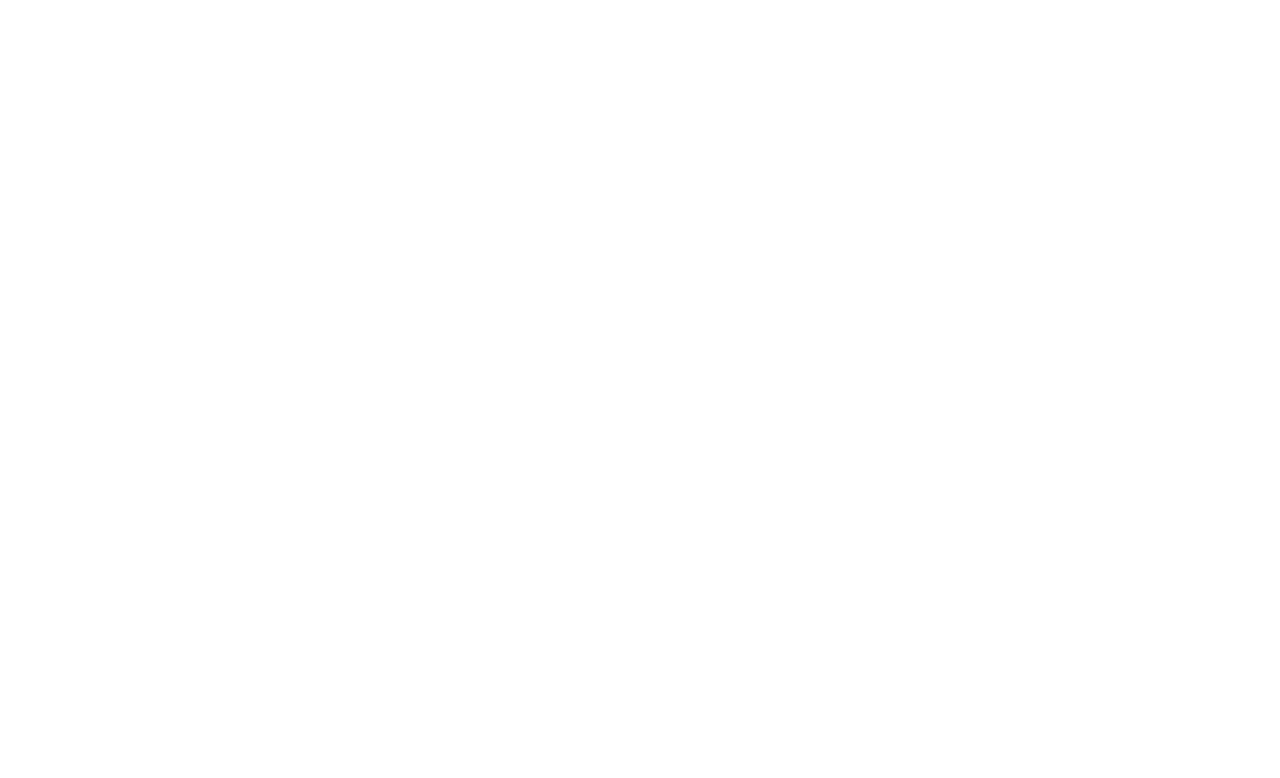
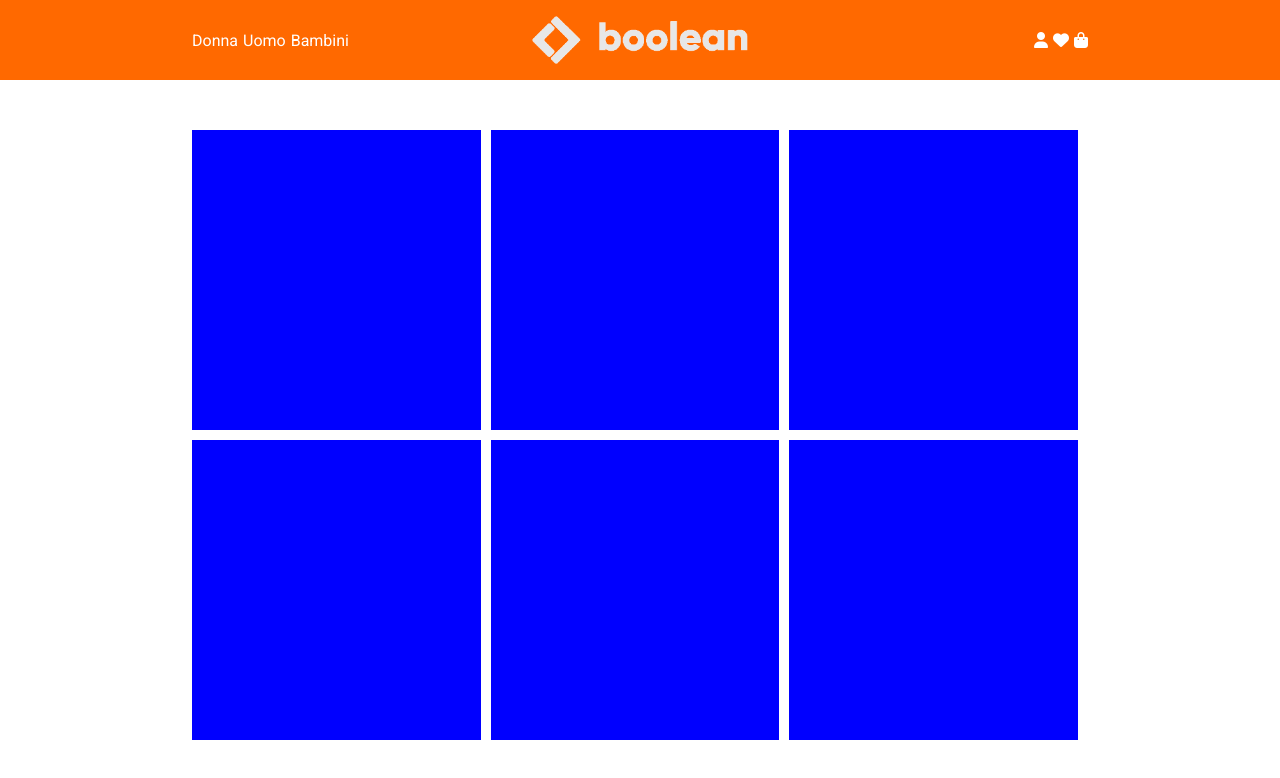
Before and after one commit to niccoloruberti/html-css-boolando, a plain HTML site: page index.html in a window 1280 px wide. Drawn offline with Linux system fonts and the light colour scheme.

Commit message:
[FEAT]: header + layout cards

```diff
--- a/css/styles.css
+++ b/css/styles.css
@@ -3,3 +3,78 @@
     padding: 0;
     box-sizing: border-box;
 }
+
+body {
+    font-family: roboto, sans-serif;
+}
+
+/* utilities */
+
+.row {
+    display: flex;
+    width: 70%;
+    height: 100%;
+    margin: 0 auto;
+}
+
+.col-33 {
+    width: calc(100% / 3);
+    display: flex;
+}
+
+/* sezione header */
+
+header {
+    background-color: rgb(255, 105, 0);
+    height: 80px;
+}
+
+header ul {
+    list-style: none;
+    color: white;
+    display: flex;
+    flex-direction: row;
+}
+
+header .col-33.left {
+    align-items: center;
+}
+
+header li {
+    margin-right: 5px;
+}
+
+header .col-33.center {
+    align-items: center;
+    justify-content: center;
+}
+
+header img {
+    height: 3em;
+}
+
+header .col-33.right {
+    align-items: center;
+    justify-content: flex-end;
+}
+
+header i {
+    margin-left: 5px;
+}
+
+/* main */
+
+.container-cards {
+    margin-top: 50px;
+}
+
+.container-cards .row {
+    flex-wrap: wrap;
+}
+
+main .col-33 {
+    margin: 0 10px 10px 0;
+    width: calc(100% / 3 - 10px);
+    height: 300px;
+    background-color: blue;
+}
--- a/index.html
+++ b/index.html
@@ -6,8 +6,41 @@
         <meta name="viewport" content="width=device-width, initial-scale=1.0">
         <title>html-css-boolando</title>
         <link rel="stylesheet" href="./css/styles.css">
+        <link rel="preconnect" href="https://fonts.googleapis.com">
+        <link rel="preconnect" href="https://fonts.gstatic.com" crossorigin>
+        <link href="https://fonts.googleapis.com/css2?family=Roboto&display=swap" rel="stylesheet">
+        <link rel="stylesheet" href="https://cdnjs.cloudflare.com/ajax/libs/font-awesome/6.4.0/css/all.min.css" integrity="sha512-iecdLmaskl7CVkqkXNQ/ZH/XLlvWZOJyj7Yy7tcenmpD1ypASozpmT/E0iPtmFIB46ZmdtAc9eNBvH0H/ZpiBw==" crossorigin="anonymous" referrerpolicy="no-referrer" />
     </head>
     <body>
-
+        <header>
+            <div class="row">
+                <div class="col-33 left">
+                    <ul>
+                        <li>Donna</li>
+                        <li>Uomo</li>
+                        <li>Bambini</li>
+                    </ul>
+                </div>
+                <div class="col-33 center">
+                    <img src="./img/boolean-logo.png" alt="boolean-logo">
+                </div>
+                <div class="col-33 right">
+                    <i class="fa-solid fa-user" style="color: #ffffff;"></i>
+                    <i class="fa-solid fa-heart" style="color: #ffffff;"></i>
+                    <i class="fa-solid fa-bag-shopping" style="color: #ffffff;"></i>                </div>
+            </div>
+        </header>
+        <main>
+            <div class="container-cards">
+                <div class="row">
+                    <div class="col-33"></div>
+                    <div class="col-33"></div>
+                    <div class="col-33"></div>
+                    <div class="col-33"></div>
+                    <div class="col-33"></div>
+                    <div class="col-33"></div>
+                </div>
+            </div>
+        </main>
     </body>
 </html>
```
Lines whose indentation alone changed are shown as unchanged.
